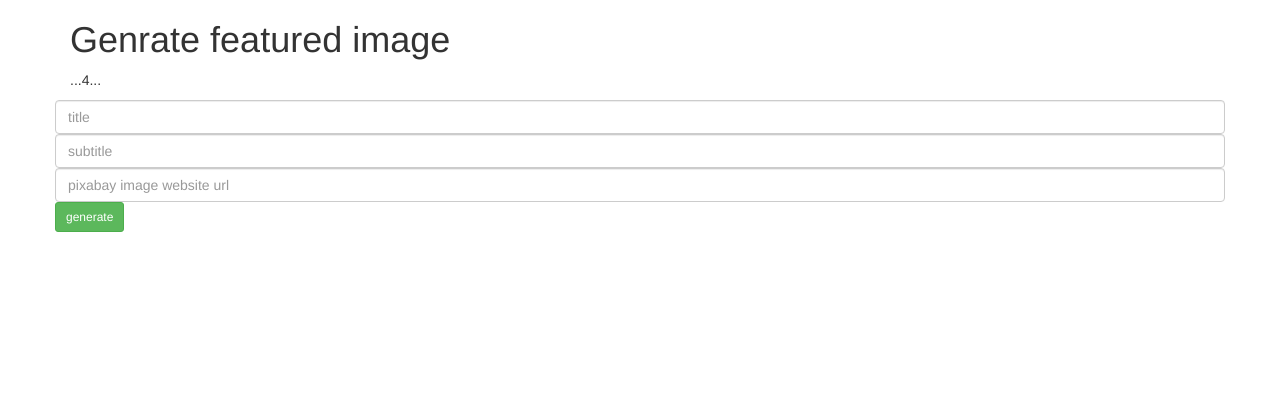
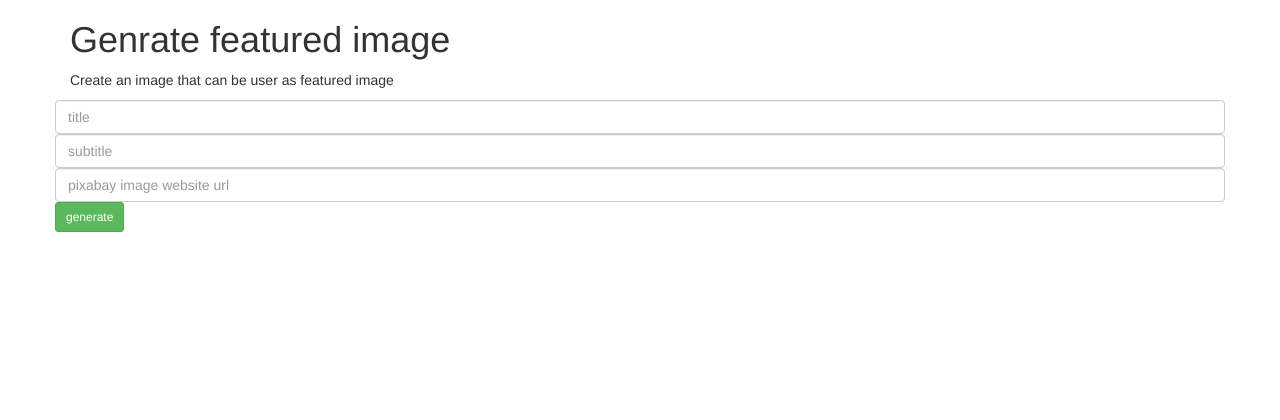
Before and after one commit to sdrzymala/featured-image-creator, a Flask app: page / in a window 1280 px wide. Shown: the top 420 px of the page. Run offline with Flask 2, Linux system fonts and the light colour scheme; some libraries are stand-ins or nearby versions.

```diff
--- a/templates/main_page.html
+++ b/templates/main_page.html
@@ -21,7 +21,7 @@
 
 
     <h1>Genrate featured image</h1>
-    <p>...4...</p>
+    <p>Create an image that can be user as featured image</p>
     <div class="row">
       <form action="." method="POST">
         <textarea style="resize: none;" class="form-control" name="title" placeholder="title" rows="1">{{ title }}</textarea>
```
